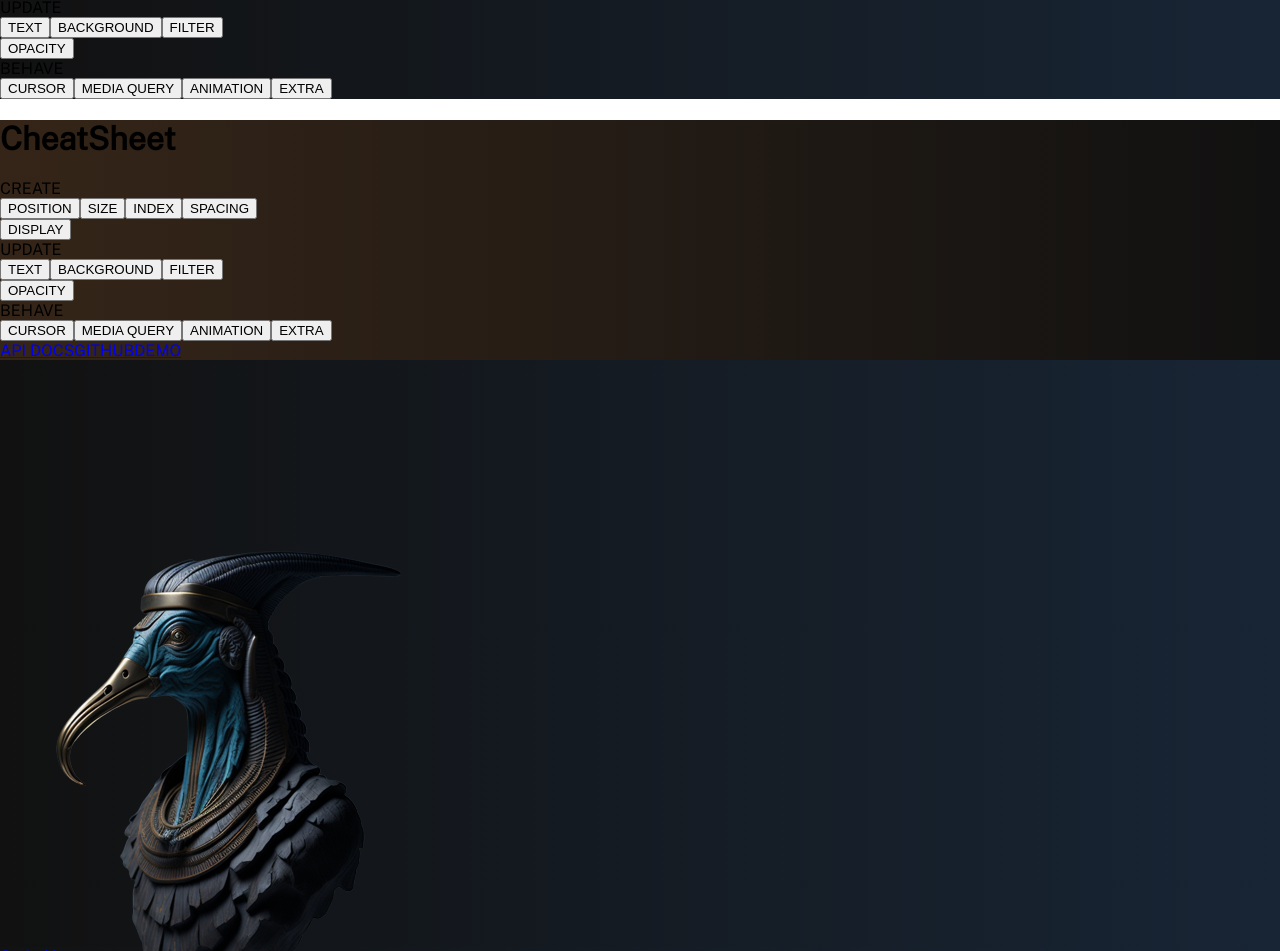
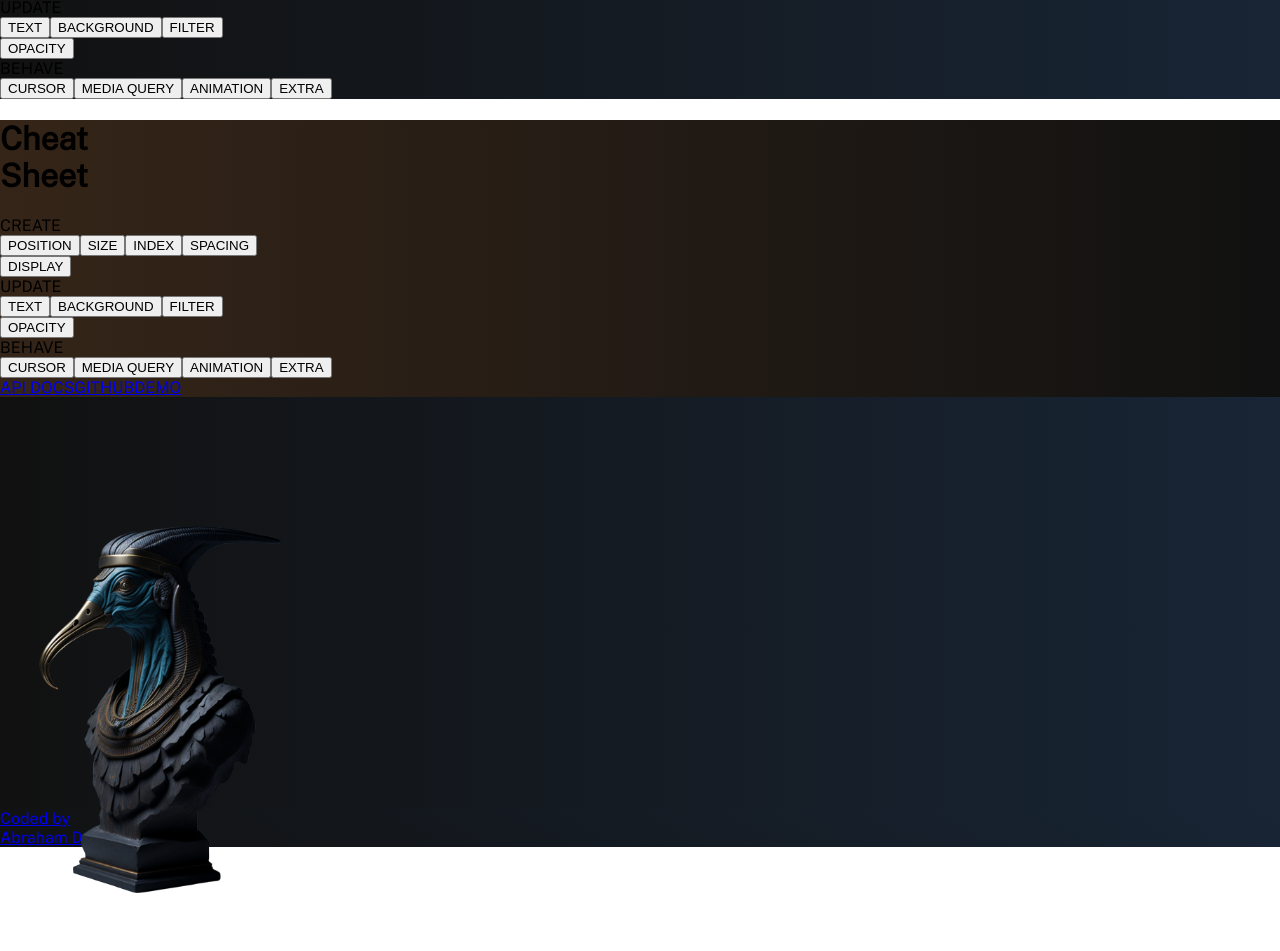
Before and after one commit to 3dunoabraham/csscssweb, a Next.js app: page / in a window 1280 px wide. Shown: the part 641-1592 px from the top of the page. After the commit the page ends 1546 px from the top, so only its background shows below. Built offline with nearby package versions, Linux system fonts and the light colour scheme.

Commit message:
Update index.tsx

```diff
--- a/pages/index.tsx
+++ b/pages/index.tsx
@@ -256,7 +256,7 @@ function Gallery({
         <div className=""></div>
 
             <h1 className="  opaci-25  flex-col mb-" onClick={() => { test(); }}>
-                <span className="tx-xxxl">CheatSheet</span>
+                <span className="tx-xxxl">Cheat <br /> Sheet</span>
             </h1>
             <div className=" w-max-1080px pos-rel flex-col ">
 
@@ -344,7 +344,7 @@ function Gallery({
 
     <div className="body pos-rel flex-col flex-justify-start pt-8 noverflow">
 
-        <img style={{transform:"translateY(150px)"}} src="/img/ibis.png"/>
+        <img style={{transform:"translateY(100px)"}} width={300} src="/img/ibis.png"/>
 
     </div>
     </>)
```
